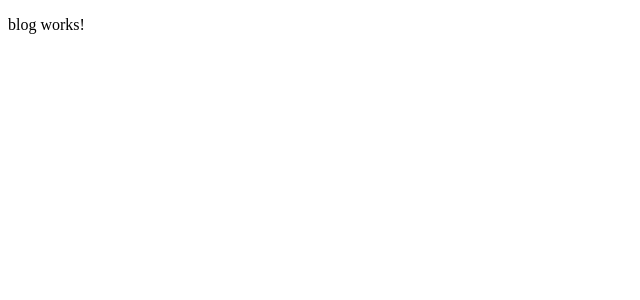
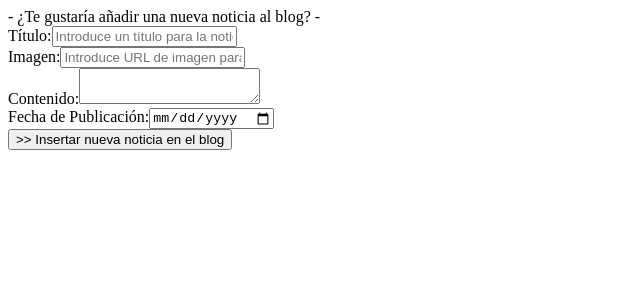
Before and after one commit to LaraMartinLagares/Actividad_5, an Angular app in the folder proyectoBlog/: page / in a window 1280 px wide. Shown: the top 300 px of the page, without its empty margins (0-640 px from the left). Built offline with nearby package versions, Linux system fonts and the light colour scheme.

Commit message:
Maquetado HTML componente Blog - Creación de sección con área para formulario (aside) y área para listado noticias (div)

```diff
--- a/proyectoBlog/src/app/componentes/blog/blog.component.html
+++ b/proyectoBlog/src/app/componentes/blog/blog.component.html
@@ -1 +1,27 @@
-<p>blog works!</p>
+<section class="contenidoBlog">
+    <aside class="formulario">
+        <span class="tituloFormulario">- ¿Te gustaría añadir una nueva noticia al blog? -</span>
+        <div class="campoFormulario">
+            <label for="titulo">Título:</label>
+            <input class="input" type="text" placeholder="Introduce un título para la noticia" id="titulo">
+        </div>
+        <div class="campoFormulario">
+            <label for="imagen">Imagen:</label>
+            <input class="input" type="text" placeholder="Introduce URL de imagen para la noticia" id="imagen">
+        </div>
+        <div class="campoFormulario">
+            <label for="cuerpo">Contenido:</label>
+            <textarea class="input input--contenido" type="text" placeholder="Introduce el texto del cuerpo para la noticia" id="cuerpo">
+            </textarea>
+        </div>
+        <div class="campoFormulario">
+            <label for="fecha">Fecha de Publicación:</label>
+            <input class="input" type="date" placeholder="Introduce fecha de publicación de la noticia" id="fecha">
+        </div>
+        <div class="div_btn">
+            <button class="btn">>> Insertar nueva noticia en el blog</button>
+        </div>
+    </aside>
+
+    <div class="listadoNoticias"></div>
+</section>
```
